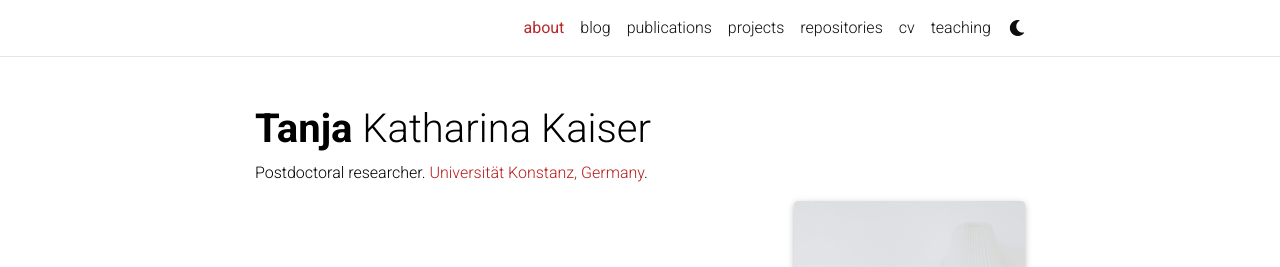
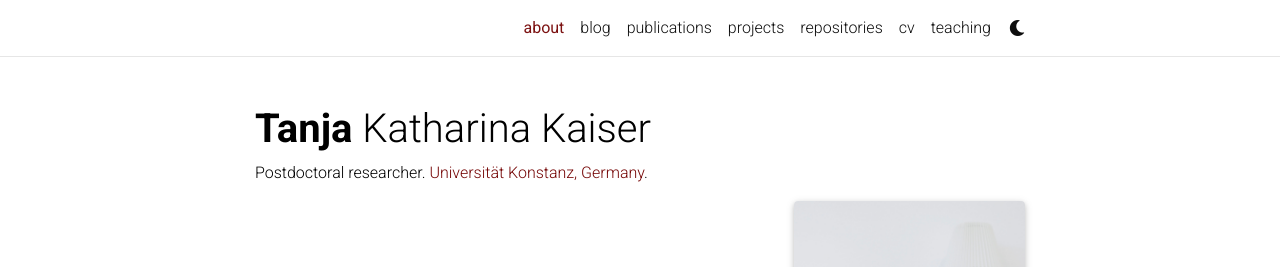
Before and after one commit to msminirobot/msminirobot.github.io, a Jekyll site: the page built from _pages/about.md, in a window 1280 px wide. Shown: the top 267 px of the page. Built offline with Jekyll 4.4.1, drawn with Linux system fonts in a browser that asks for light colours; full-size pictures stand in for the smaller copies a plugin makes; comment, search, counter and statistics services are not loaded; a style sheet for code colours, icons or effects is not loaded.

Commit message:
Update _variables.scss

```diff
--- a/_sass/_variables.scss
+++ b/_sass/_variables.scss
@@ -6,7 +6,7 @@
 
 // Colors
 $red-color:           #FF3636 !default;
-$red-color-dark:      #B71C1C !default;
+$red-color-dark:      #750505 !default;
 $orange-color:        #F29105 !default;
 $blue-color:          #0076df !default;
 $blue-color-dark:     #00369f !default;
```
